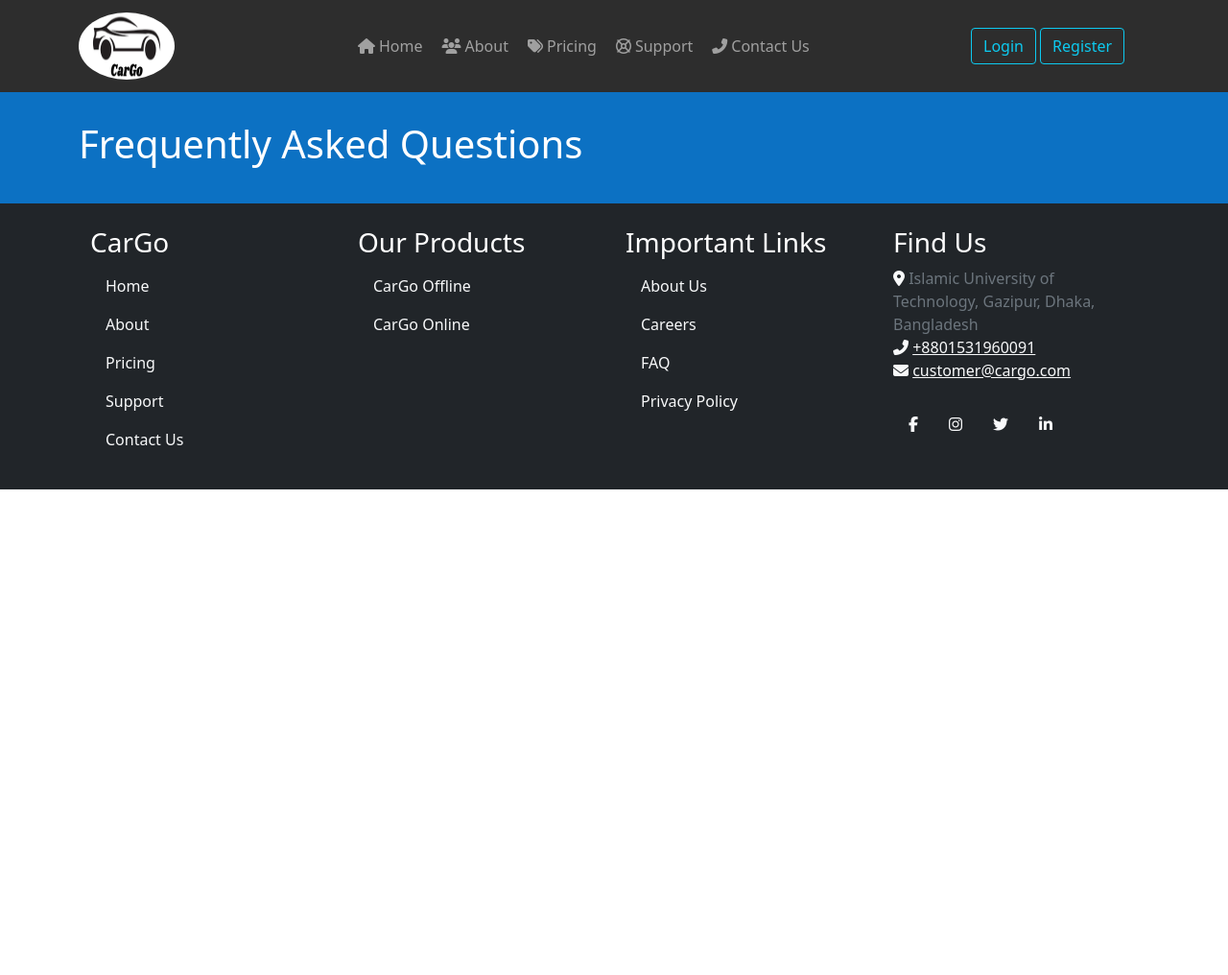
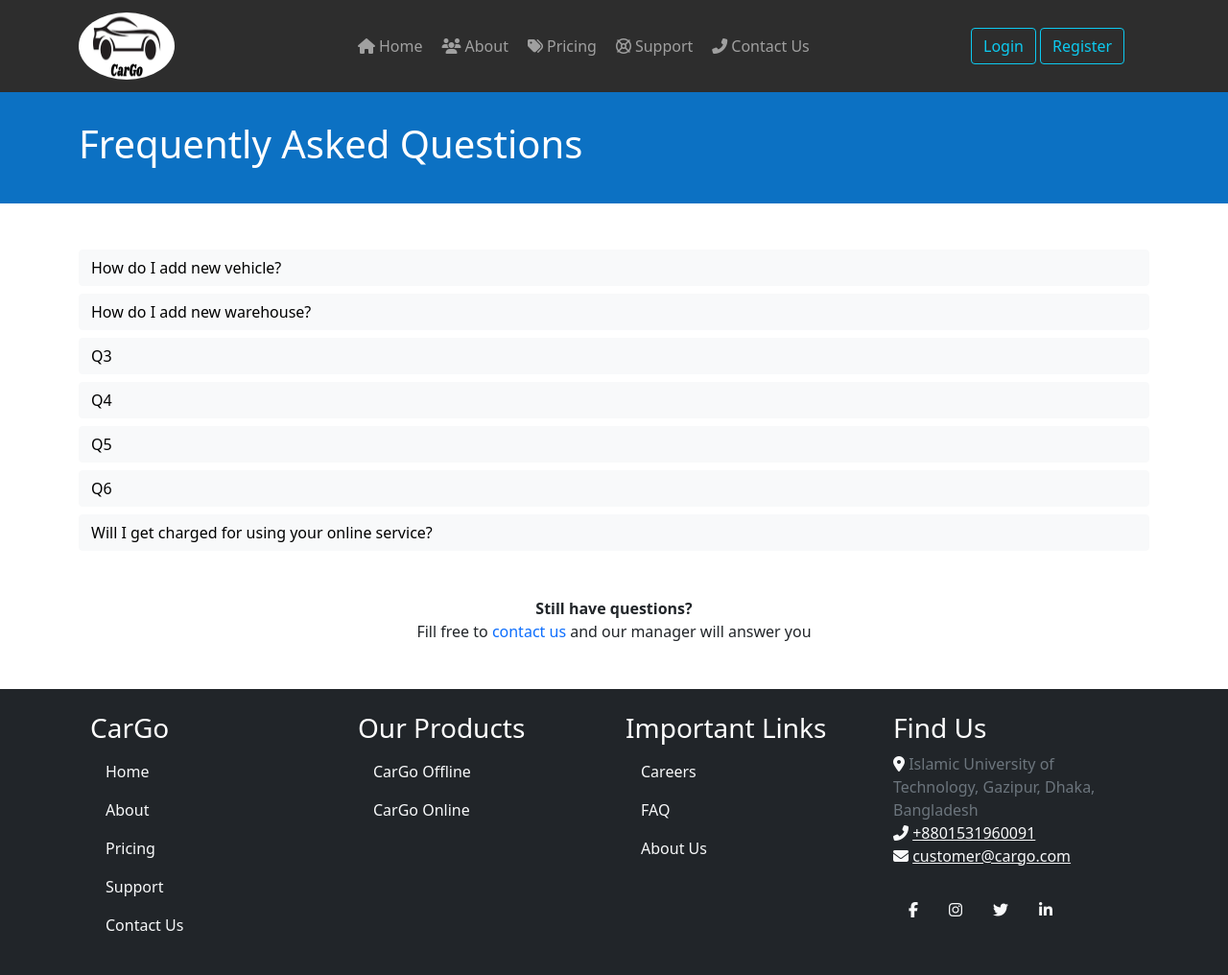
Before and after one commit to Casio991ms/CarGo, a PHP site: page /cargo/faq.php in a window 1280 px wide. Shown: the whole page at 96% size. Before the commit the page ends 510 px from the top, so only its background shows below. Run offline with PHP 8.4, Linux system fonts and the light colour scheme; some libraries are stand-ins or nearby versions.

Commit message:
ki change korsi mone nai

```diff
--- a/faq.php
+++ b/faq.php
@@ -39,8 +39,47 @@
     </div>
 
     <!-- Questions -->
-    <div class="contain">
+    <div class="container-lg d-grid gap-2 my-5">
+        <button class="btn btn-light text-start" type="button" data-bs-toggle="collapse" data-bs-target=".q1" aria-expanded="false">How do I add new vehicle?</button>
+        <div class="collapse q1 ms-5">
+            You can add new vehicles from the "Add New Vehicle" option.
+        </div>
 
+        <button class="btn btn-light text-start" type="button" data-bs-toggle="collapse" data-bs-target=".q2" aria-expanded="false">How do I add new warehouse?</button>
+        <div class="collapse q2 ms-5">
+            You can add new warehouses from the "Add New Warehouse" option.
+        </div>
+
+        <button class="btn btn-light text-start" type="button" data-bs-toggle="collapse" data-bs-target=".q3" aria-expanded="false">Q3</button>
+        <div class="collapse q3 ms-5">
+            The Cool Joss Answer to Question 3
+        </div>
+
+        <button class="btn btn-light text-start" type="button" data-bs-toggle="collapse" data-bs-target=".q4" aria-expanded="false">Q4</button>
+        <div class="collapse q4 ms-5">
+            The Cool Joss Answer to Question 4
+        </div>
+
+        <button class="btn btn-light text-start" type="button" data-bs-toggle="collapse" data-bs-target=".q5" aria-expanded="false">Q5</button>
+        <div class="collapse q5 ms-5">
+            The Cool Joss Answer to Question 5
+        </div>
+
+        <button class="btn btn-light text-start" type="button" data-bs-toggle="collapse" data-bs-target=".q6" aria-expanded="false">Q6</button>
+        <div class="collapse q6 ms-5">
+            The Cool Joss Answer to Question 6
+        </div>
+
+        <button class="btn btn-light text-start" type="button" data-bs-toggle="collapse" data-bs-target=".q7" aria-expanded="false">Will I get charged for using your online service?</button>
+        <div class="collapse q7 ms-5">
+            No. You will not get charged anything as long as you stay within Basic Price Plan. Check <a href="./pricing.php" class="text-decoration-none">pricing page</a> for details.
+        </div>
+    </div>
+
+    <!-- Still have questions? -->
+    <div class="container-lg mb-5 text-center">
+        <span class="fw-bold">Still have questions?</span>
+        <p>Fill free to <a href="./contact.php" class="text-decoration-none">contact us</a> and our manager will answer you</p>
     </div>
 
     <?php
--- a/includes/footer.php
+++ b/includes/footer.php
@@ -39,17 +39,17 @@
           <h3 class="text-white">Important Links</h3>
           <ul class="nav flex-column">
             <li class="nav-item">
-              <a class="nav-link text-light" href="./about_us.php">About Us</a>
-            </li>
-            <li class="nav-item">
               <a class="nav-link text-light" href="./careers.php">Careers</a>
             </li>
             <li class="nav-item">
               <a class="nav-link text-light" href="./faq.php">FAQ</a>
             </li>
             <li class="nav-item">
+              <a class="nav-link text-light" href="./about_us.php">About Us</a>
+            </li>
+            <!-- <li class="nav-item">
               <a class="nav-link text-light" href="#">Privacy Policy</a>
-            </li>
+            </li> -->
           </ul>
         </div>
 
--- a/menupage.php
+++ b/menupage.php
@@ -55,7 +55,7 @@
                 <div class="card h-100">
                     <img src="IMAGES_WEB\11.jpg" class="card-img-top">
                     <div class="card-body">
-                        <h5 class="card-title"> ADD NEW WARE HOUSE</h5>
+                        <h5 class="card-title"> ADD NEW WAREHOUSE</h5>
                         <p class="card-text">Add details of your ware house to save for<br>future use.</p>
                         <a href="Add_warehouse.php" class="btn btn-success">ADD<i class="fa fa-chevron-right mx-1" aria-hidden="true"></i></a>
                     </div>
```
